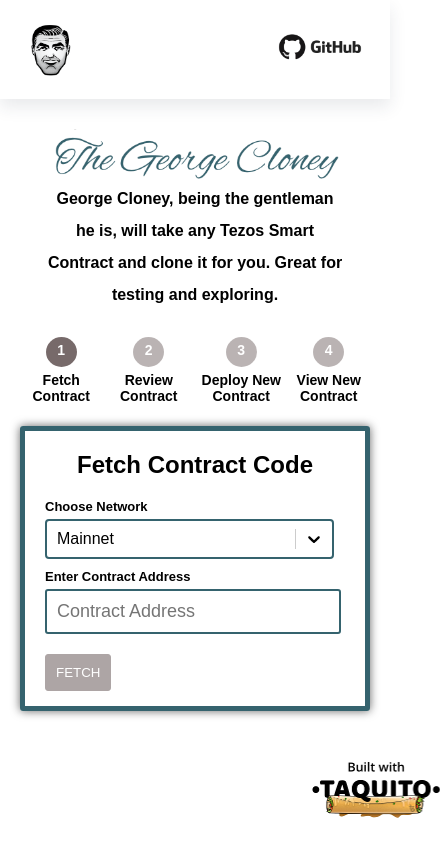
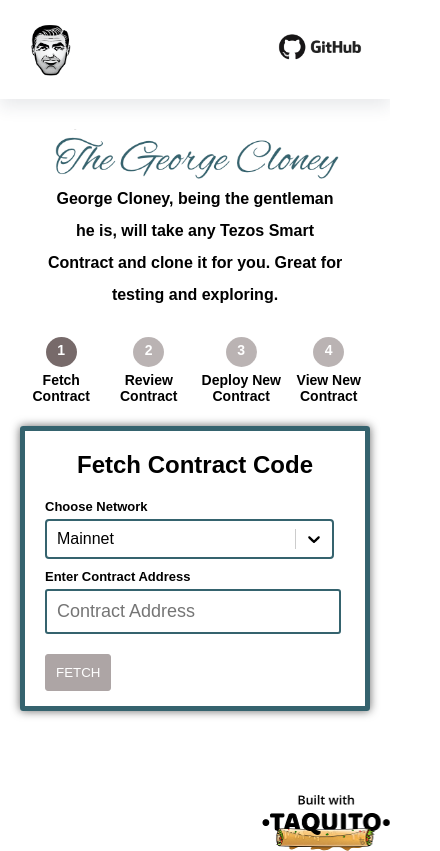
Before and after one commit to ecadlabs/george-cloney, a React (Create React App) app: page / in a window 390 px wide. Shown: the whole page, 440 px wide, since content can reach past the window. Built offline with nearby package versions, Linux system fonts and the light colour scheme.

Commit message:
chore: update logo palcement

```diff
--- a/src/App.css
+++ b/src/App.css
@@ -34,14 +34,17 @@ h1 {
   .title-group img {
     width: 300px;
   }
-  .built-with-taquito-logo {
-    margin-top: 6vh !important;
+  .built-with-taquito-logo img {
+    transform: translateY(200%) !important;
   }
 }
 
 @media only screen and (max-width: 500px) {
   .title-group {
     width: 300px;
+  }
+  .built-with-taquito-logo img {
+    transform: translateY(150%) !important;
   }
 }
 
@@ -218,9 +221,12 @@ li {
 }
 
 .built-with-taquito-logo {
-  margin-top: 15vh;
-  margin-right: 30px;
-  margin-left: 80vw;
+  display: flex;
+  justify-content: flex-end;
+}
+
+.built-with-taquito-logo img {
+  transform: translateY(240%);
 }
 
 .show {
```
